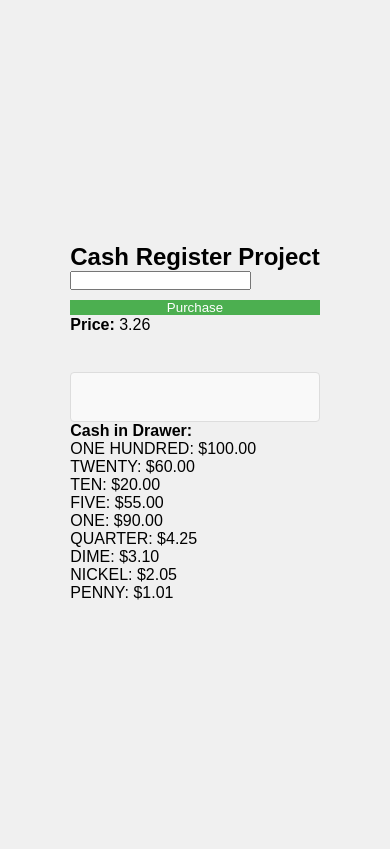
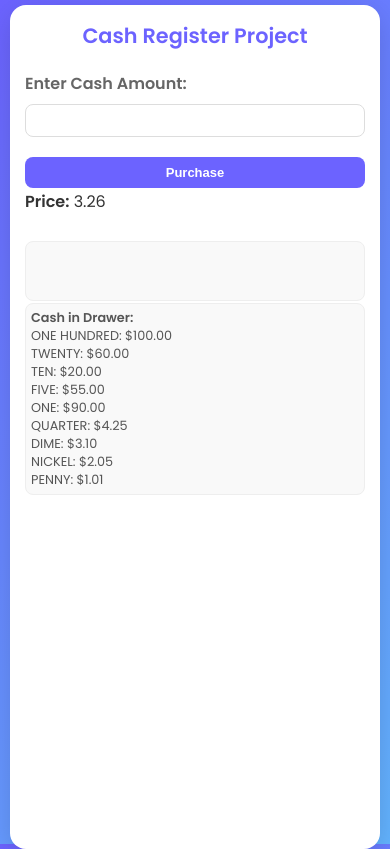
Before and after one commit to latifa-wakili/-Cash-Register, a plain HTML site: page index.html in a window 390 px wide. Drawn offline with Linux system fonts and the light colour scheme.

Commit message:
added mobile responsive

```diff
--- a/index.html
+++ b/index.html
@@ -1,21 +1,28 @@
 <!DOCTYPE html>
 <html lang="en">
   <head>
-        <meta charset="UTF-8">
-        <meta name="viewport" content="width=device-width, initial-scale=1.0">
-        <link rel="stylesheet" href="styles.css">
+    <meta charset="UTF-8" />
+    <meta name="viewport" content="width=device-width, initial-scale=1.0" />
+    <link
+      href="https://fonts.googleapis.com/css2?family=Poppins:wght@400;600&display=swap"
+      rel="stylesheet"
+    />
+    <link rel="stylesheet" href="styles.css" />
     <title>Cash Register Project</title>
   </head>
   <body>
-        <main id="container">
+    <div class="container">
       <h2>Cash Register Project</h2>
-            <input autocomplete="off" type="text" id="cash">
+      <div class="input-group">
+        <label for="cash">Enter Cash Amount:</label>
+        <input autocomplete="off" type="text" id="cash" />
+      </div>
       <button id="purchase-btn">Purchase</button>
       <p id="price"></p>
       <p id="change"></p><br>
       <div id="change-due"></div>
       <div id="cash-in-drawer"></div>
-        </main>
+    </div>
     <script src="script.js"></script>
   </body>
 </html>
--- a/styles.css
+++ b/styles.css
@@ -1,4 +1,4 @@
-/* Reset some default styles */
+/* Reset styles */
 * {
   box-sizing: border-box;
   margin: 0;
@@ -6,84 +6,179 @@
 }
 
 body {
-  font-family: Arial, sans-serif;
-  background-color: #f0f0f0;
+  font-family: 'Poppins', Arial, sans-serif;
+  background: linear-gradient(135deg, #6c63ff, #63b4ff);
   display: flex;
   justify-content: center;
   align-items: center;
   height: 100vh;
+  color: #333;
 }
 
+/* Container styles */
 .container {
-  background-color: #fff;
-  border-radius: 8px;
-  box-shadow: 0 0 20px rgba(0, 0, 0, 0.1);
-  padding: 20px;
-  width: 400px;
+  margin: 20px 20px;
+  background-color: #ffffff;
+  border-radius: 16px;
+  box-shadow: 0 8px 30px rgba(0, 0, 0, 0.15);
+  padding: 30px;
+  width: 100%;
+  max-width: 450px;
+  animation: fadeIn 0.5s ease;
+  margin-top: 10px;
 }
 
-h1 {
-  text-align: center;
-  color: #333;
-  margin-bottom: 20px;
+@keyframes fadeIn {
+  from {
+    opacity: 0;
+    transform: translateY(-20px);
+  }
+  to {
+    opacity: 1;
+    transform: translateY(0);
+  }
 }
 
+/* Header */
+h1, h2 {
+  text-align: center;
+  color: #4a4a4a;
+  margin-bottom: 20px;
+  font-size: 1.8rem;
+}
+
+h2 {
+  font-weight: bold;
+  color: #6c63ff;
+}
+
+/* Input groups */
 .input-group {
-  margin-bottom: 15px;
+  margin-bottom: 20px;
 }
 
 label {
   font-weight: bold;
+  margin-bottom: 8px;
   display: inline-block;
-  margin-bottom: 5px;
+  color: #666;
+}
+
+input[type="text"],
+input[type="number"] {
+  width: 100%;
+  padding: 12px;
+  font-size: 16px;
+  border: 1px solid #ddd;
+  border-radius: 8px;
+  outline: none;
+  transition: border-color 0.3s ease;
+}
+
+input[type="text"]:focus,
+input[type="number"]:focus {
+  border-color: #6c63ff;
+  box-shadow: 0 0 5px rgba(108, 99, 255, 0.5);
+}
+
+/* Button */
+button {
+  width: 100%;
+  padding: 12px;
+  background-color: #6c63ff;
+  color: #fff;
+  border: none;
+  border-radius: 8px;
+  font-size: 16px;
+  font-weight: bold;
+  cursor: pointer;
+  transition: background-color 0.3s ease, transform 0.2s ease;
+}
+
+button:hover {
+  background-color: #574bff;
+  transform: scale(1.03);
+}
+
+button:active {
+  transform: scale(1);
+}
+
+/* Results section */
+#change-due, #cash-in-drawer {
+  margin-top: 10px;
+  padding: 15px;
+  background-color: #f9f9f9;
+  border: 1px solid #eee;
+  border-radius: 8px;
+  font-size: 1rem;
+  min-height: 60px;
   color: #555;
 }
 
-button {
-  width: 100%;
-  background-color: #4caf50;
-  color: white;
-  border: none;
-  cursor: pointer;
-  margin-top: 10px;
+#cash-drawer-display h4 {
+  margin-bottom: 15px;
+  color: #444;
 }
 
-button:hover {
-  background-color: #45a049;
+/* Responsive styles */
+@media (max-width: 768px) {
+  .container {
+    padding: 20px;
+    max-width: 90%;
+    height: 100%;
   }
 
-input[type="number"] button {
-  padding: 10px;
-  font-size: 16px;
-  border: 1px solid #ccc;
-  border-radius: 4px;
-  width: 100%;
+  h1, h2 {
+    font-size: 1.5rem;
   }
 
+  input[type="text"],
   input[type="number"] {
-  width: calc(100% - 70px);
+    font-size: 14px;
+    padding: 10px;
   }
 
-#change-due {
-  margin-top: 20px;
+  button {
     padding: 10px;
-  background-color: #f9f9f9;
-  border: 1px solid #ddd;
-  border-radius: 4px;
-  min-height: 50px;
+    font-size: 14px;
+    margin-bottom: 1px;
   }
 
-#cash-drawer-display {
-  margin-top: 20px;
-  padding: 10px;
-  background-color: #f0f0f0;
-  border: 1px solid #ccc;
-  border-radius: 4px;
-  min-height: 100px;
-  overflow-y: auto;
+  #change-due, #cash-in-drawer {
+    font-size: 0.7rem;
+    padding: 2px;
+    margin-top: 1px;
+  }
 }
 
-#cash-drawer-display h4 {
-  margin-bottom: 10px;
-  color: #555;
+@media (max-width: 480px) {
+  .container {
+    padding: 15px;
+    max-width: 100%;
+    margin: 10px;
+    margin-top: 20px;
+    height: 100%;
   }
+
+  h1, h2 {
+    font-size: 1.3rem;
+  }
+
+  input[type="text"],
+  input[type="number"] {
+    font-size: 13px;
+    padding: 8px;
+  }
+
+  button {
+    padding: 8px;
+    font-size: 13px;
+  }
+
+  #change-due, #cash-in-drawer {
+    font-size: 0.8rem;
+    padding: 5px;
+    margin-top: 2px;
+  }
+}
```
Lines whose indentation alone changed are shown as unchanged.
